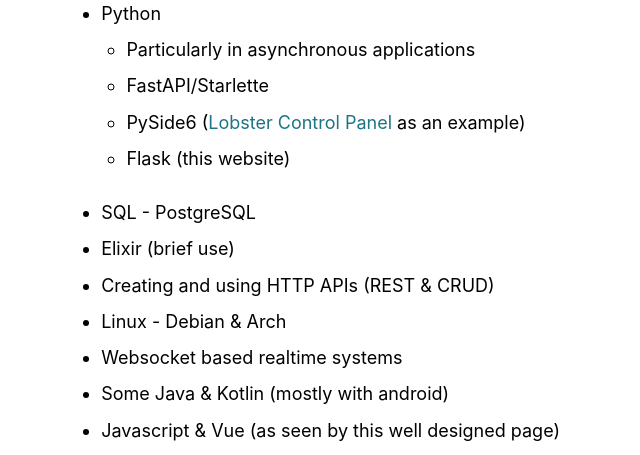
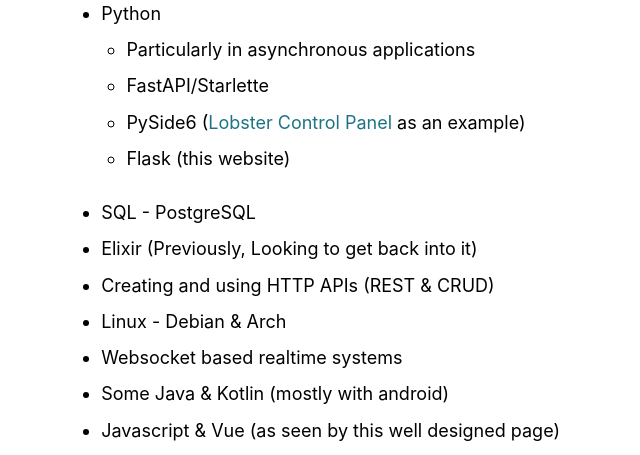
Before and after one commit to twitch0001/personal-site, a Flask app: page / in a window 1280 px wide. Shown: the part 967-1422 px from the top of the page, without its empty margins (222-862 px from the left). Run offline with Flask 3, Linux system fonts and the light colour scheme.

Commit message:
Update Elixir description in home.html

```diff
--- a/templates/home.html
+++ b/templates/home.html
@@ -53,7 +53,7 @@
                 <li>Flask (this website)</li>
         </ul>
         <li>SQL - PostgreSQL</li>
-        <li>Elixir (brief use)</li>
+        <li>Elixir (Previously, Looking to get back into it)</li>
         <li>Creating and using HTTP APIs (REST & CRUD)</li>
         <li>Linux - Debian & Arch</li>
         <li>Websocket based realtime systems</li>
```
